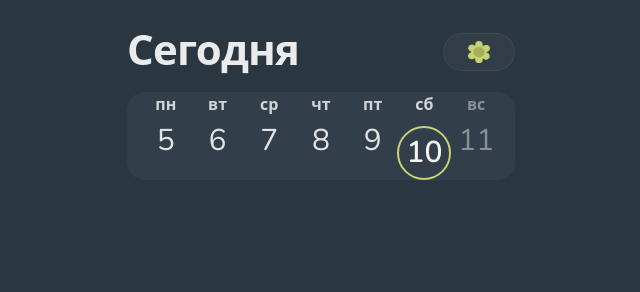
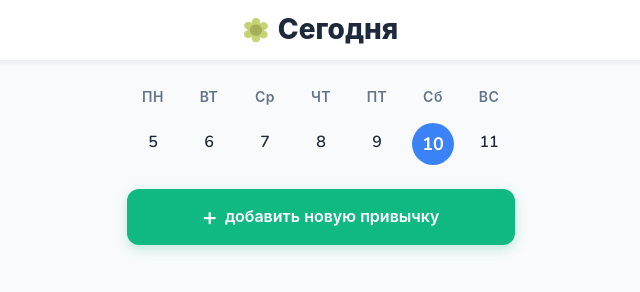
Before and after one commit to Galiya10/sprint-miniapp, a plain HTML site: page index.html in a window 1280 px wide. Shown: the whole page, without its empty margins (319-959 px from the left). Drawn offline with nearby package versions, Linux system fonts and the light colour scheme.

Commit message:
Update index.html

```diff
--- a/index.html
+++ b/index.html
@@ -1,234 +1,317 @@
-<!doctype html>
+<!DOCTYPE html>
 <html lang="ru">
 <head>
-  <meta charset="utf-8" />
-  <meta
-    name="viewport"
-    content="width=device-width, initial-scale=1, maximum-scale=1, user-scalable=no, viewport-fit=cover"
-  />
-  <title>Сегодня — Sprint</title>
+  <meta charset="UTF-8">
+  <meta name="viewport" content="width=device-width, initial-scale=1.0, viewport-fit=cover">
+  <title>Трекер привычек — Сегодня</title>
 
-  <!-- Nunito (300/400/600/700/800) -->
+  <!-- Favicon: цветок XP -->
+  <link rel="icon" type="image/png" sizes="32x32" href="https://github.com/Galiya10/sprint-miniapp/raw/0188f6f0e6b40145849b86aa60b2ef9a1a447448/images/цветок_xp.png">
+
+  <!-- Google Fonts: Nunito (300, 400, 600, 700, 800) -->
   <link rel="preconnect" href="https://fonts.googleapis.com">
   <link rel="preconnect" href="https://fonts.gstatic.com" crossorigin>
   <link href="https://fonts.googleapis.com/css2?family=Nunito:wght@300;400;600;700;800&display=swap" rel="stylesheet">
 
   <style>
-    /* =========================
-       Tokens
-       ========================= */
-    :root{
-      --bg: #2a3640;
-      --panel: #323e49;
-      --text: rgba(255,255,255,.90);
-      --muted: rgba(255,255,255,.42);
+    /* ===========================
+       CSS Variables (Design Tokens)
+       =========================== */
+    :root {
+      /* Colors */
+      --bg-main: #f8fafc;
+      --bg-white: #ffffff;
+      --accent-primary: #3b82f6;
+      --accent-secondary: #10b981;
+      --accent-secondary-hover: #0da271;
+      --text-primary: #1e293b;
+      --text-secondary: #64748b;
+      --border-light: #e2e8f0;
+      --hover-bg: #f1f5f9;
 
-      --accent: #C5D375;
-      --radius: 18px;
+      /* Typography */
+      --font-family: 'Nunito', -apple-system, BlinkMacSystemFont, 'Segoe UI', Roboto, sans-serif;
 
-      --space: 16px;
-      --header-h: 56px;
-      --cal-h: 88px;
+      /* Spacing */
+      --spacing-base: 16px;
+      --spacing-safe-top: env(safe-area-inset-top, 20px);
+      --spacing-safe-bottom: env(safe-area-inset-bottom, 20px);
 
-      /* Telegram Safe Area + Header Offset */
-      /* Делаем запас сверху под "крестик" и статус бар */
-      --tg-top: 24px;
+      /* Sizes */
+      --header-height: 60px;
+      --button-height: 56px;
+      --today-circle-size: 42px;
+
+      /* Borders */
+      --radius-button: 12px;
+      --radius-circle: 50%;
+
+      /* Shadows */
+      --shadow-header: 0 2px 8px rgba(0, 0, 0, 0.08);
+      --shadow-button: 0 4px 12px rgba(16, 185, 129, 0.25);
+      --shadow-button-hover: 0 6px 16px rgba(16, 185, 129, 0.35);
     }
 
-    *{ box-sizing: border-box; }
-    html, body{ height: 100%; }
-    body{
+    /* ===========================
+       Base Styles
+       =========================== */
+    * {
+      box-sizing: border-box;
       margin: 0;
-      font-family: "Nunito", system-ui, -apple-system, Segoe UI, Roboto, Arial, sans-serif;
-      background: var(--bg);
-      color: var(--text);
-      -webkit-font-smoothing: antialiased;
+      padding: 0;
     }
 
-    .app{
-      max-width: 420px;
-      margin: 0 auto;
-      padding: 0 var(--space);
+    body {
+      font-family: var(--font-family);
+      background-color: var(--bg-main);
+      color: var(--text-primary);
+      -webkit-font-smoothing: antialiased;
+      -moz-osx-font-smoothing: grayscale;
+      min-height: 100vh;
     }
 
-    /* =========================
-       Top area (Safe Zone)
-       ========================= */
-    .top{
-      /* Отступ сверху: safe-area + наш запас под плашку Telegram */
-      padding-top: calc(var(--tg-top) + env(safe-area-inset-top, 20px));
-      padding-bottom: var(--space);
+    /* ===========================
+       Main Container
+       =========================== */
+    .container {
+      max-width: 375px;
+      margin: 0 auto;
+      padding-left: var(--spacing-base);
+      padding-right: var(--spacing-base);
+      padding-bottom: var(--spacing-safe-bottom);
     }
 
-    .top__row{
+    /* ===========================
+       Header Section (Fixed)
+       =========================== */
+    .header {
+      position: fixed;
+      top: 0;
+      left: 0;
+      right: 0;
+      z-index: 100;
+      background-color: var(--bg-white);
+      box-shadow: var(--shadow-header);
+      padding-top: var(--spacing-safe-top);
+      height: calc(var(--header-height) + var(--spacing-safe-top));
+    }
+
+    .header__content {
+      max-width: 375px;
+      margin: 0 auto;
+      padding: 0 var(--spacing-base);
+      height: var(--header-height);
       display: flex;
       align-items: center;
-      justify-content: space-between;
-      gap: 12px;
-      min-height: var(--header-h);
+      justify-content: center;
+      gap: 10px;
     }
 
-    .title{
-      margin: 0;
+    .header__icon {
+      width: 24px;
+      height: 24px;
+      display: block;
+    }
+
+    .header__title {
+      font-size: 28px;
       font-weight: 800;
-      font-size: 42px;
-      letter-spacing: -0.8px;
+      color: var(--text-primary);
       line-height: 1;
     }
 
-    /* XP flower button */
-    .xp{
-      width: 72px;
-      height: 38px;
-      border-radius: 999px;
-      background: rgba(255,255,255,0.04);
-      border: 1px solid rgba(255,255,255,0.06);
-      display: grid;
-      place-items: center;
-      padding: 0;
-      cursor: pointer;
-      transition: transform .18s ease, background-color .18s ease;
+    /* ===========================
+       Content Area (Below Fixed Header)
+       =========================== */
+    .content {
+      padding-top: calc(var(--header-height) + var(--spacing-safe-top) + 20px);
     }
 
-    .xp img{
-      width: 22px;
-      height: 22px;
-      display: block;
+    /* ===========================
+       Calendar Grid
+       =========================== */
+    .calendar {
+      margin-bottom: 24px;
     }
 
-    /* =========================
-       Calendar panel
-       ========================= */
-    .calendar{
-      height: var(--cal-h);
-      background: var(--panel);
-      border-radius: var(--radius);
-      padding: 16px 18px;
-      display: flex;
-      align-items: center;
-      margin-top: 12px;
+    .calendar__grid {
+      display: grid;
+      grid-template-columns: repeat(7, 1fr);
+      gap: 8px 4px;
+      text-align: center;
     }
 
-    .calendar__grid{
-      width: 100%;
-      display: flex;
-      justify-content: space-between;
-      gap: 10px;
+    /* Days of week labels */
+    .calendar__dow {
+      font-size: 14px;
+      font-weight: 600;
+      color: var(--text-secondary);
+      text-transform: uppercase;
+      letter-spacing: 0.5px;
+      padding: 8px 0;
     }
 
-    .day{
-      flex: 1 1 0;
-      min-width: 0;
-      display: flex;
-      flex-direction: column;
-      align-items: center;
-      gap: 10px;
-      border-radius: 12px;
-      padding: 6px 0;
-      border: 1px solid transparent;
-      background: transparent;
-      color: var(--text);
-      font: inherit;
+    /* Special case: "Ср" should be lowercase "с" */
+    .calendar__dow--lowercase {
+      text-transform: none;
+    }
+
+    /* Date numbers */
+    .calendar__date {
+      font-size: 16px;
+      font-weight: 600;
+      color: var(--text-primary);
+      padding: 8px 0;
       cursor: pointer;
+      border-radius: 8px;
+      transition: background-color 0.2s ease;
       user-select: none;
     }
 
-    .dow{
-      font-size: 16px;
-      font-weight: 700;
-      letter-spacing: 0.1px;
-      color: rgba(255,255,255,0.78);
-      text-transform: lowercase;
+    /* Hover effect for dates (not today) */
+    .calendar__date:hover:not(.calendar__date--today) {
+      background-color: var(--hover-bg);
     }
 
-    .dom{
-      font-size: 30px;
-      font-weight: 400;
-      line-height: 1;
-      color: rgba(255,255,255,0.86);
+    /* Today's date: blue circle with white text */
+    .calendar__date--today {
+      background-color: var(--accent-primary);
+      color: #ffffff;
+      font-size: 18px;
+      font-weight: 700;
+      width: var(--today-circle-size);
+      height: var(--today-circle-size);
+      border-radius: var(--radius-circle);
+      display: inline-flex;
+      align-items: center;
+      justify-content: center;
+      margin: 0 auto;
+      cursor: default;
     }
 
-    /* Приглушенные дни (будущее/прошлое) */
-    .day.is-muted .dow,
-    .day.is-muted .dom{
-      color: var(--muted);
+    /* ===========================
+       Add Habit Button
+       =========================== */
+    .add-button {
+      width: 100%;
+      height: var(--button-height);
+      background-color: var(--accent-secondary);
+      color: #ffffff;
+      font-family: var(--font-family);
+      font-size: 16px;
+      font-weight: 600;
+      border: none;
+      border-radius: var(--radius-button);
+      box-shadow: var(--shadow-button);
+      cursor: pointer;
+      display: flex;
+      align-items: center;
+      justify-content: center;
+      gap: 8px;
+      transition: all 0.2s ease;
+      outline: none;
     }
 
-    /* СЕГОДНЯ: Суббота 10 */
-    .day.is-today .dom{
-      width: 54px;
-      height: 54px;
-      display: grid;
-      place-items: center;
-      border-radius: 999px;
-      border: 2.5px solid var(--accent);
-      color: rgba(255,255,255,0.94);
-      font-weight: 600;
-      background: transparent;
+    .add-button::before {
+      content: '+';
+      font-size: 24px;
+      font-weight: 700;
+      line-height: 1;
     }
 
-    /* Responsive */
-    @media (max-width: 360px){
-      .title{ font-size: 38px; }
-      .calendar{ padding: 14px 16px; }
-      .dow{ font-size: 15px; }
-      .dom{ font-size: 28px; }
-      .day.is-today .dom{ width: 50px; height: 50px; }
+    .add-button:hover {
+      background-color: var(--accent-secondary-hover);
+      transform: scale(1.02);
+      box-shadow: var(--shadow-button-hover);
+    }
+
+    .add-button:active {
+      transform: scale(0.98);
+    }
+
+    /* ===========================
+       Responsive Adjustments
+       =========================== */
+    @media (max-width: 320px) {
+      .header__title {
+        font-size: 24px;
+      }
+
+      .calendar__dow {
+        font-size: 12px;
+      }
+
+      .calendar__date {
+        font-size: 14px;
+      }
+
+      .calendar__date--today {
+        width: 38px;
+        height: 38px;
+        font-size: 16px;
+      }
+
+      .add-button {
+        font-size: 15px;
+      }
+    }
+
+    @media (min-width: 376px) {
+      .container,
+      .header__content {
+        max-width: 420px;
+      }
     }
   </style>
 </head>
+<body>
 
-<body>
-  <div class="app">
-    <header class="top">
-      <div class="top__row">
-        <h1 class="title">Сегодня</h1>
+  <!-- Fixed Header -->
+  <header class="header">
+    <div class="header__content">
+      <img
+        src="https://github.com/Galiya10/sprint-miniapp/raw/0188f6f0e6b40145849b86aa60b2ef9a1a447448/images/цветок_xp.png"
+        alt="Цветок XP"
+        class="header__icon"
+      >
+      <h1 class="header__title">Сегодня</h1>
+    </div>
+  </header>
 
-        <!-- XP rewards -->
-        <button class="xp" type="button" aria-label="Награды XP">
-          <img
-            src="https://github.com/Galiya10/sprint-miniapp/raw/0188f6f0e6b40145849b86aa60b2ef9a1a447448/images/цветок_xp.png"
-            alt="xp"
-          />
-        </button>
-      </div>
+  <!-- Main Content -->
+  <main class="container">
+    <div class="content">
 
-      <!-- Календарь: 5-11 января 2026 -->
+      <!-- Calendar Section -->
       <section class="calendar" aria-label="Календарь недели">
-        <div class="calendar__grid" role="list">
+        <div class="calendar__grid">
+          <!-- Days of Week -->
+          <div class="calendar__dow">ПН</div>
+          <div class="calendar__dow">ВТ</div>
+          <div class="calendar__dow calendar__dow--lowercase">Ср</div>
+          <div class="calendar__dow">ЧТ</div>
+          <div class="calendar__dow">ПТ</div>
+          <div class="calendar__dow calendar__dow--lowercase">Сб</div>
+          <div class="calendar__dow">ВС</div>
 
-          <button class="day" type="button">
-            <div class="dow">пн</div><div class="dom">5</div>
-          </button>
-
-          <button class="day" type="button">
-            <div class="dow">вт</div><div class="dom">6</div>
-          </button>
-
-          <button class="day" type="button">
-            <div class="dow">ср</div><div class="dom">7</div>
-          </button>
-
-          <button class="day" type="button">
-            <div class="dow">чт</div><div class="dom">8</div>
-          </button>
-
-          <button class="day" type="button">
-            <div class="dow">пт</div><div class="dom">9</div>
-          </button>
-
-          <!-- СЕГОДНЯ: Суббота, 10 января -->
-          <button class="day is-today" type="button" aria-current="date">
-            <div class="dow">сб</div><div class="dom">10</div>
-          </button>
-
-          <button class="day is-muted" type="button">
-            <div class="dow">вс</div><div class="dom">11</div>
-          </button>
-
+          <!-- Date Numbers (January 5-11, 2026) -->
+          <div class="calendar__date">5</div>
+          <div class="calendar__date">6</div>
+          <div class="calendar__date">7</div>
+          <div class="calendar__date">8</div>
+          <div class="calendar__date">9</div>
+          <div class="calendar__date calendar__date--today" aria-current="date">10</div>
+          <div class="calendar__date">11</div>
         </div>
       </section>
-    </header>
-  </div>
+
+      <!-- Add Habit Button -->
+      <button class="add-button" type="button" aria-label="Добавить новую привычку">
+        добавить новую привычку
+      </button>
+
+    </div>
+  </main>
+
 </body>
 </html>
```
